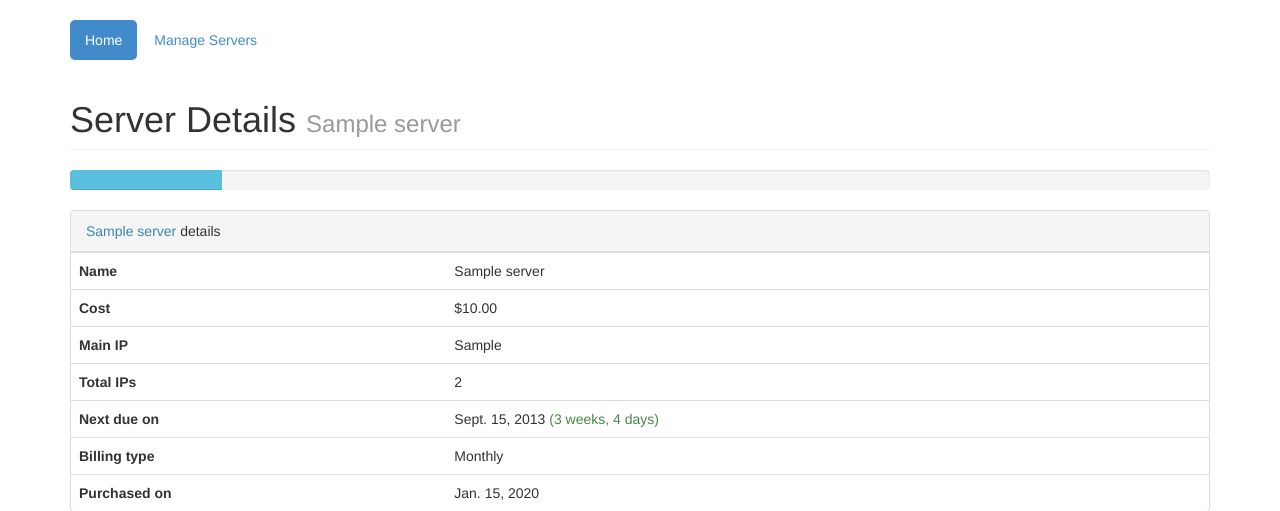
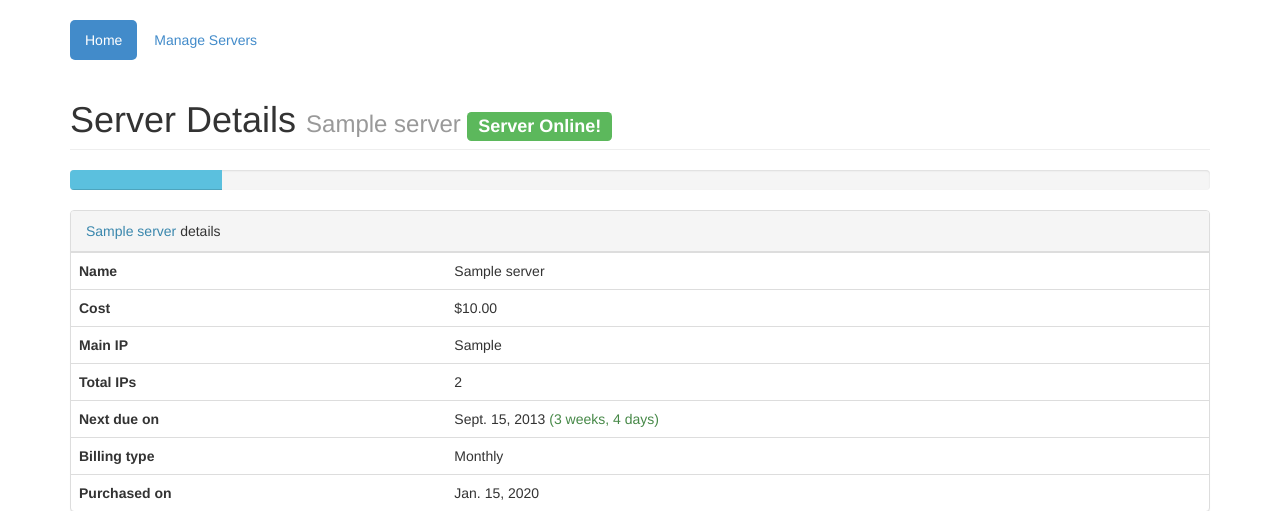
Before and after one commit to n-st/Server_Listing, a Django app: a page that uses servers/templates/servers/server.html in a window 1280 px wide. Shown: the top 511 px of the page. Run offline with Django 3.2, Linux system fonts and the light colour scheme; a user stored in the database is signed in; tables that the repository leaves empty hold one stand-in row (values such as "Sample post"); some libraries are stand-ins or nearby versions.

Commit message:
Added showing in template

```diff
--- a/servers/models.py
+++ b/servers/models.py
@@ -92,6 +92,12 @@ class Server(models.Model):
             return ((seconds_per_month - difference.total_seconds())/seconds_per_month) * 100.0
         return ((seconds_per_year - difference.total_seconds())/seconds_per_year) * 100.0
 
+    def is_up(self):
+        if self.check_status is False:
+            return False
+        if ServerCheck.objects.filter(server=self).exists():
+            return ServerCheck.objects.filter(server=self).latest('check_date').online
+
     def bar_type(self):
         time_used = self.percentage_time_used()
         prog_type = 'info'
--- a/servers/templates/servers/server.html
+++ b/servers/templates/servers/server.html
@@ -1,6 +1,16 @@
 {% extends 'base.html' %}
 
-{% block page_title %}Server Details <small>{{ server.name }}</small>{% endblock %}
+{% block page_title %}
+  Server Details
+  <small>
+    {{ server.name }}
+    {% if server.is_up %}
+      <span class="label label-success">Server Online!</span>
+    {% else %}
+      <span class="label label-danger">Server Offline!</span>
+    {% endif %}
+  </small>
+{% endblock %}
 
 {% block content %}
 
```
